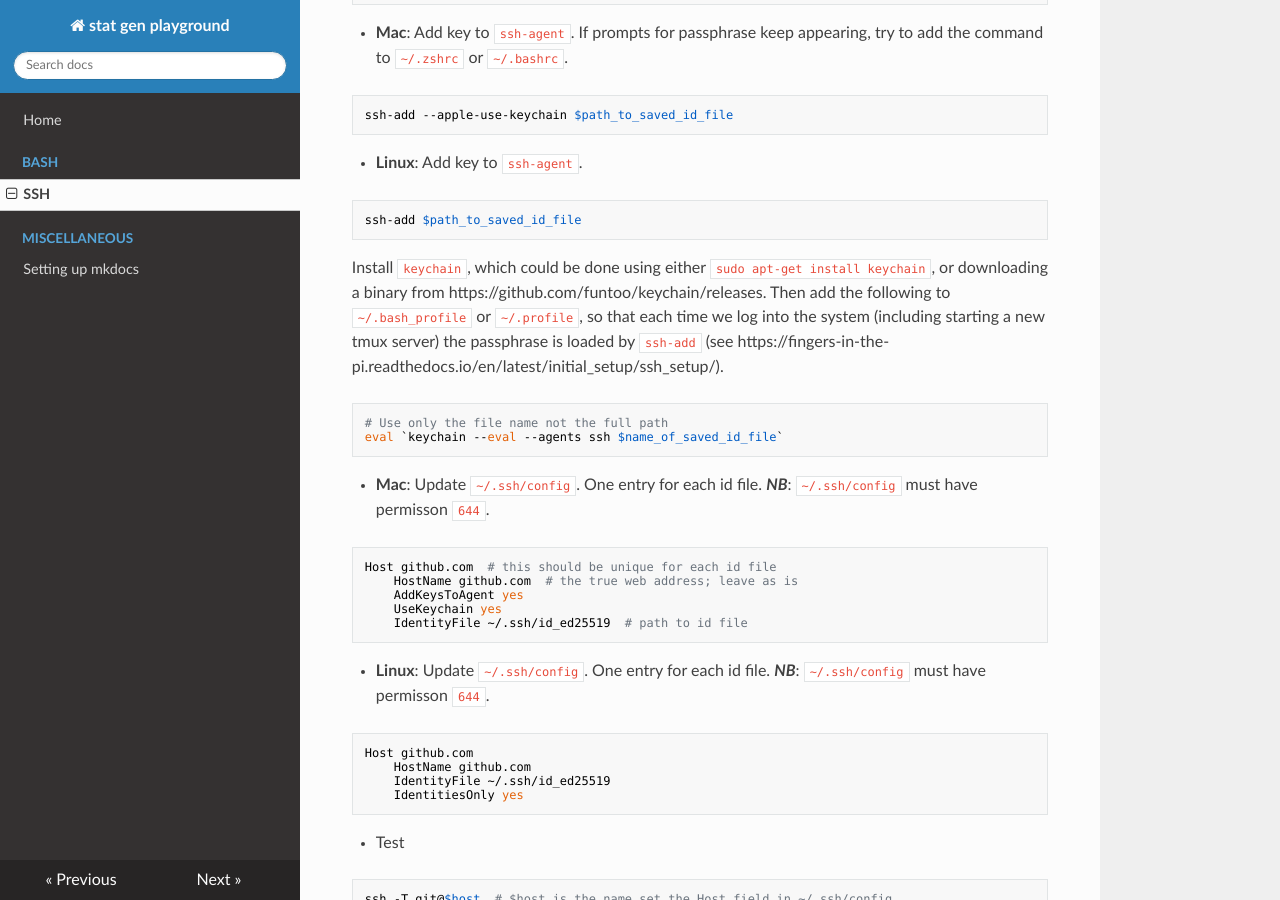
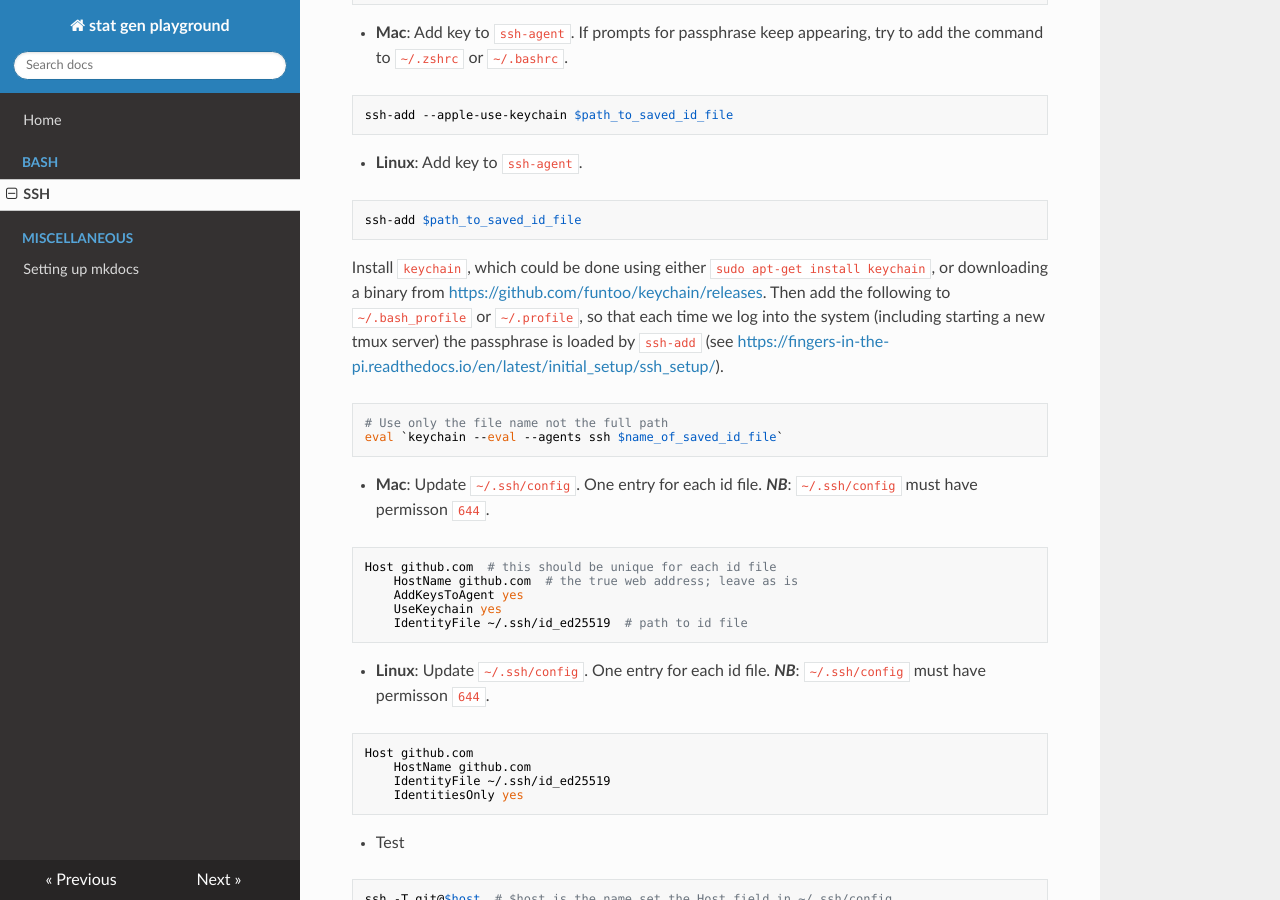
Before and after one commit to drkaizeng/statistics_and_engineering_lab, an MkDocs documentation site: the page built from docs/bash/ssh.md, in a window 1280 px wide and 900 px high, scrolled down 512 px. Built offline with MkDocs 1.6.1, drawn with Linux system fonts in a browser that asks for light colours; nearby versions of some CDN libraries.

Commit message:
Added url highlights

````diff
--- a/docs/bash/ssh.md
+++ b/docs/bash/ssh.md
@@ -20,7 +20,7 @@ ssh-add --apple-use-keychain $path_to_saved_id_file
 ```bash
 ssh-add $path_to_saved_id_file
 ```
-Install `keychain`, which could be done using either `sudo apt-get install keychain`, or downloading a binary from https://github.com/funtoo/keychain/releases. Then add the following to `~/.bash_profile` or `~/.profile`, so that each time we log into the system (including starting a new tmux server) the passphrase is loaded by `ssh-add` (see https://fingers-in-the-pi.readthedocs.io/en/latest/initial_setup/ssh_setup/).
+Install `keychain`, which could be done using either `sudo apt-get install keychain`, or downloading a binary from <https://github.com/funtoo/keychain/releases>. Then add the following to `~/.bash_profile` or `~/.profile`, so that each time we log into the system (including starting a new tmux server) the passphrase is loaded by `ssh-add` (see <https://fingers-in-the-pi.readthedocs.io/en/latest/initial_setup/ssh_setup/>).
 ```bash
 # Use only the file name not the full path
 eval `keychain --eval --agents ssh $name_of_saved_id_file`
````
